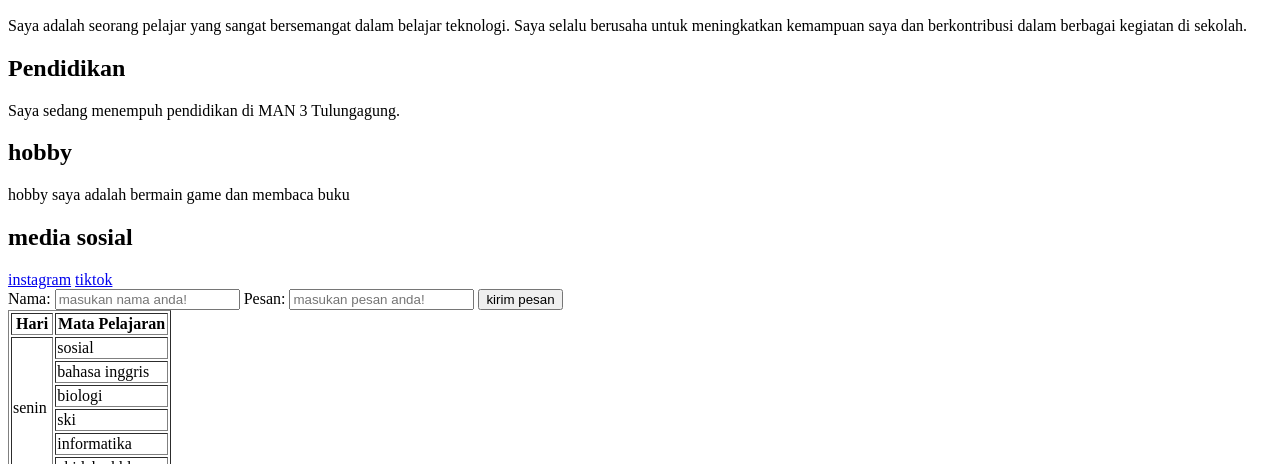
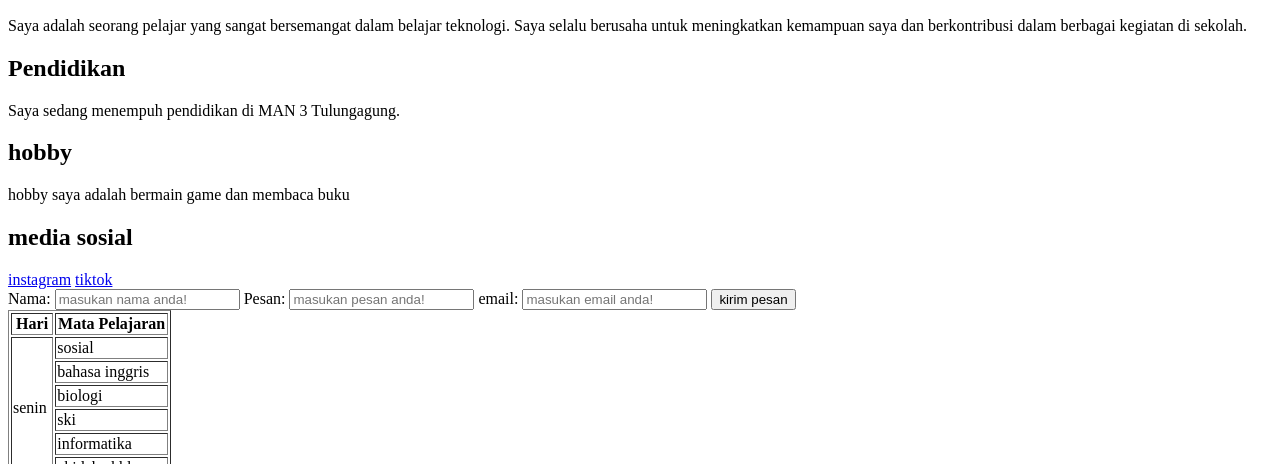
Before and after one commit to yliem-creator/profile, a plain HTML site: page index.html in a window 1280 px wide. Shown: the part 336-800 px from the top of the page. Drawn offline with Linux system fonts and the light colour scheme.

```diff
--- a/index.html
+++ b/index.html
@@ -43,6 +43,9 @@
 
     <label>Pesan:</label>
     <input type="text" placeholder="masukan pesan anda!" />
+
+    <label>email:</label>
+    <input type="email" placeholder="masukan email anda!" />
 
     <button type="submit">kirim pesan</button>
     </form>
```
